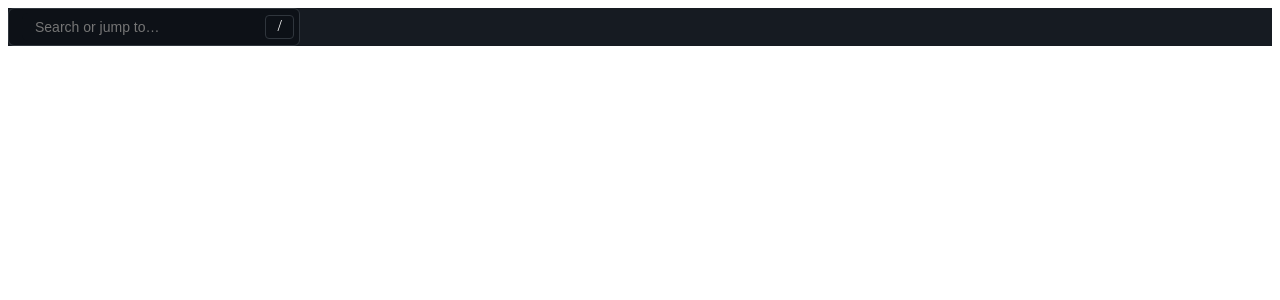
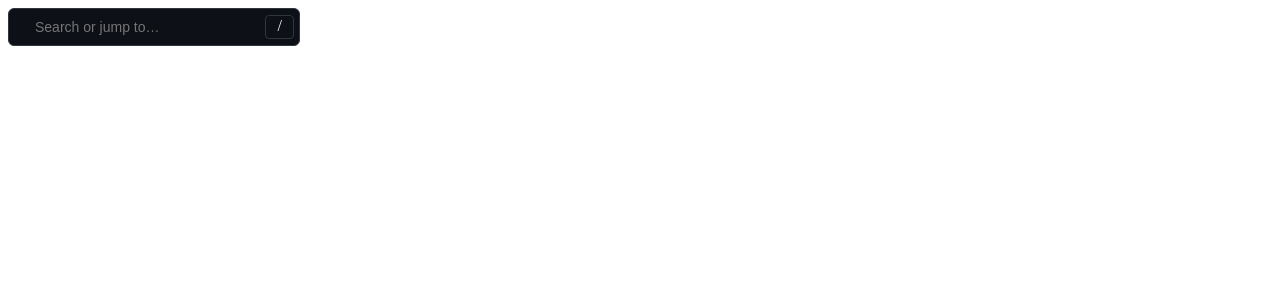
Before and after one commit to PreetiDas07/GitHub, a Next.js app: page / in a window 1280 px wide. Shown: the top 300 px of the page. Built offline with nearby package versions, Linux system fonts and the light colour scheme.

Commit message:
Remove some css properites in global css

```diff
--- a/styles/globals.css
+++ b/styles/globals.css
@@ -1,5 +1 @@
 @import "./RepoSearch.css";
-
-.main {
-    background-color: #161B22;
-}
```
